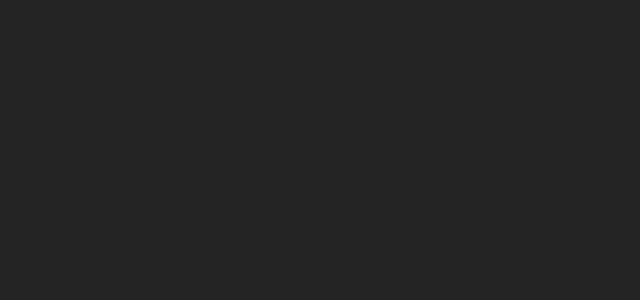
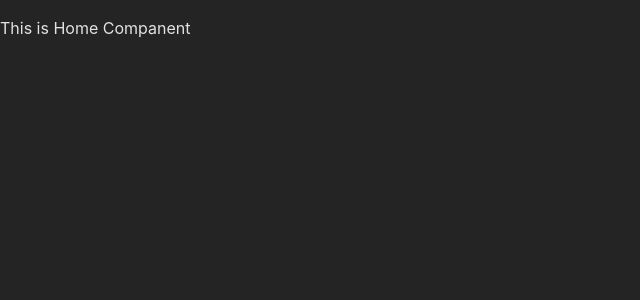
Before and after one commit to sjagmeet37/react-router, a React (Create React App) app in the folder basic/: page / in a window 1280 px wide. Shown: the top 300 px of the page, without its empty margins (0-640 px from the left). Built offline with nearby package versions, Linux system fonts and the light colour scheme.

Commit message:
adding basic route

```diff
--- a/basic/package.json
+++ b/basic/package.json
@@ -8,6 +8,7 @@
     "@testing-library/user-event": "^13.5.0",
     "react": "^18.2.0",
     "react-dom": "^18.2.0",
+    "react-router-dom": "^6.16.0",
     "react-scripts": "5.0.1",
     "web-vitals": "^2.1.4"
   },
--- a/basic/src/App.js
+++ b/basic/src/App.js
@@ -1,5 +1,12 @@
+import { RouterProvider, createBrowserRouter } from "react-router-dom";
+import Home from "./pages/Home";
+
+const routes = createBrowserRouter([
+  {path : '/', element : <Home />}
+]);
+
 function App() {
-  return <div></div>;
+  return <RouterProvider router={routes}/>;
 }
 
 export default App;
--- /dev/null
+++ b/basic/src/pages/Home.js
@@ -0,0 +1,6 @@
+const Home = () => {
+
+    return (<p>This is Home Companent</p>)
+}
+
+export default Home;
```
Also changed, not shown: 2 other files (tests, documents, lock files or other folders).
